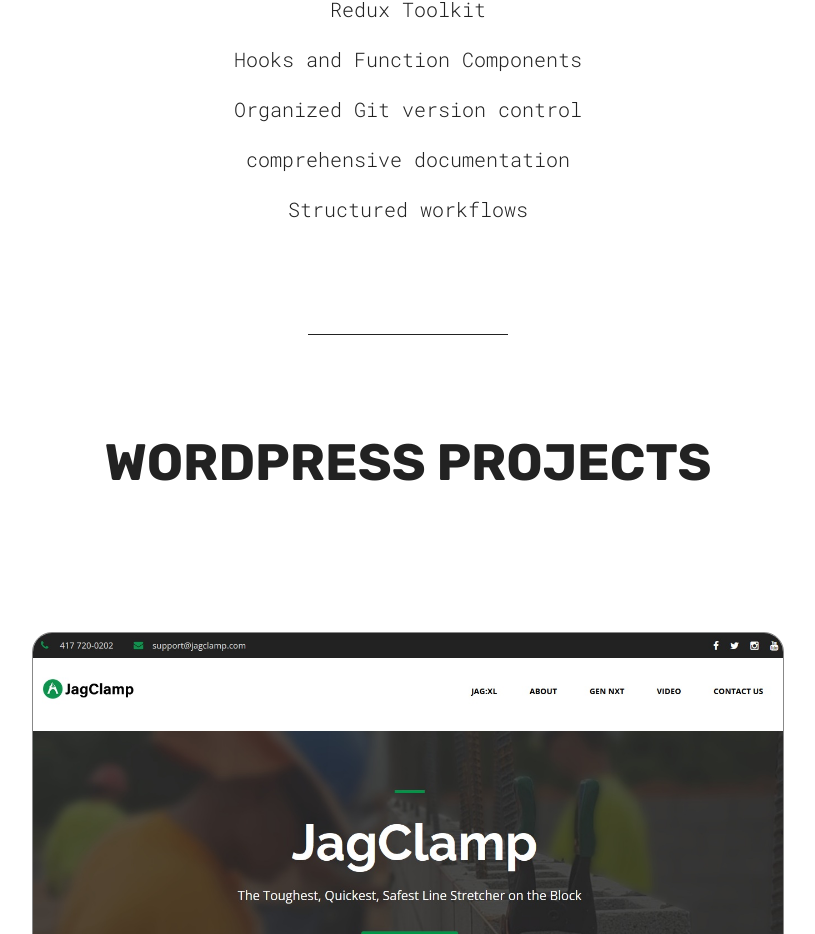
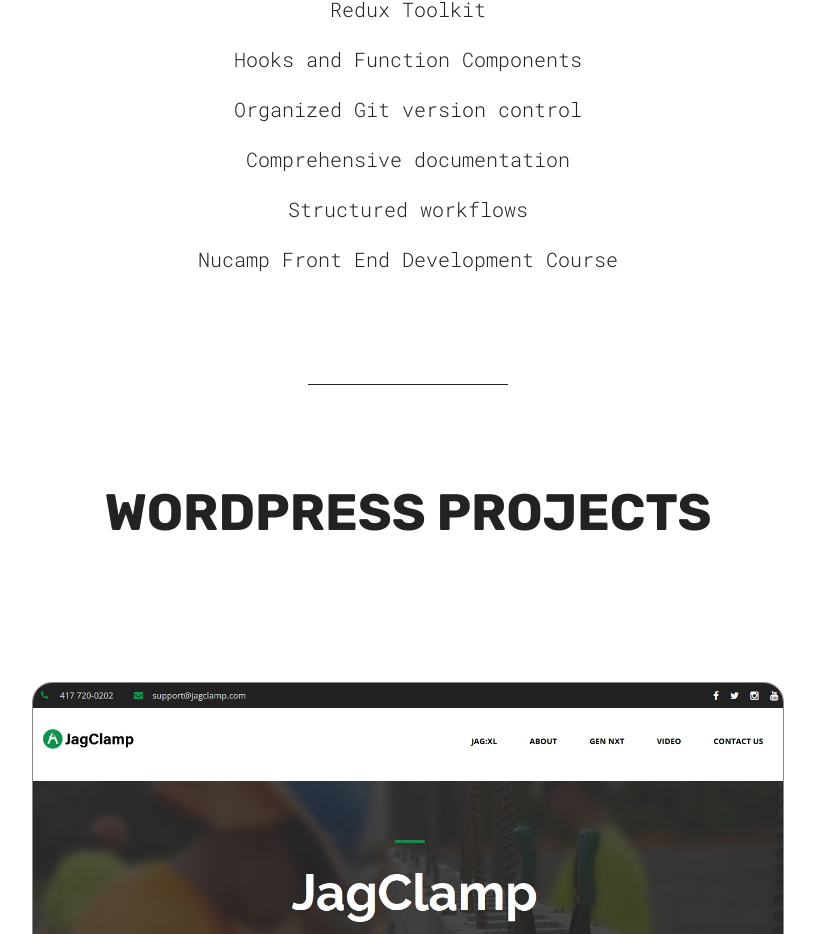
Before and after one commit to jgyb89/james-green-portfolio-site, a React (Vite) app: page / in a window 1280 px wide. Shown: the part 1777-2711 px from the top of the page, without its empty margins (232-1047 px from the left). Built offline with nearby package versions, Linux system fonts and the light colour scheme; a web font is replaced by a local one.

Commit message:
Update Projects.jsx

```diff
--- a/src/sections/Projects/Projects.jsx
+++ b/src/sections/Projects/Projects.jsx
@@ -38,8 +38,9 @@
                         <p>Redux Toolkit</p>
                         <p>Hooks and Function Components</p>
                         <p>Organized Git version control</p>
-                        <p>comprehensive documentation</p>
+                        <p>Comprehensive documentation</p>
                         <p>Structured workflows</p>
+                        <p>Nucamp Front End Development Course</p>
                     </div>
                 </div>
                 <div className={styles.projectsReact}>
```
